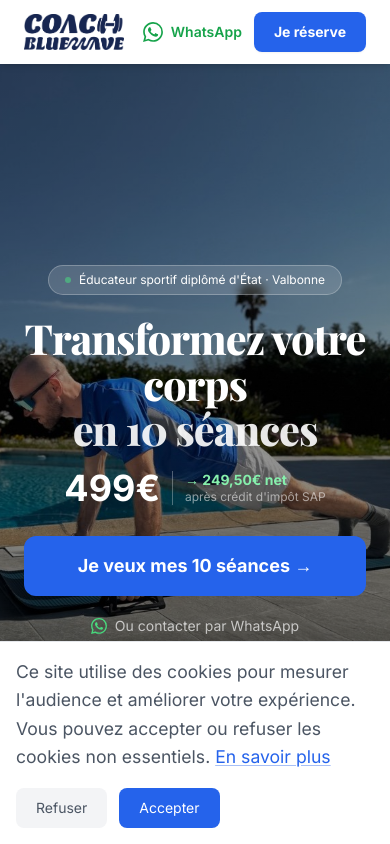
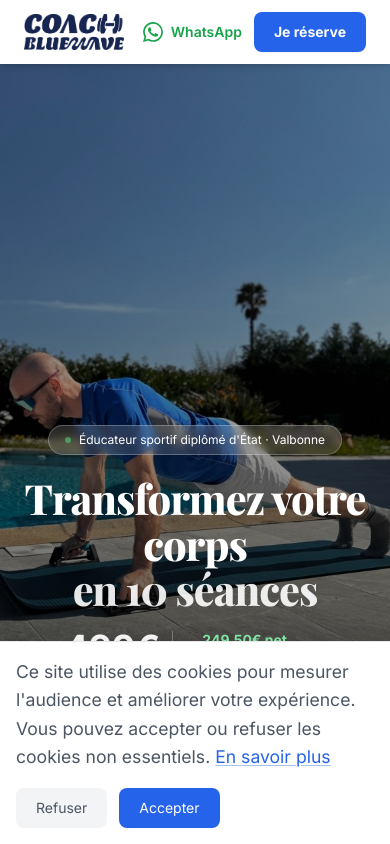
Before and after one commit to Unvodka/Coaching-and-Sport, a Next.js app: page /decouverte in a window 390 px wide. Shown: the top 844 px of the page. Built offline with nearby package versions, Linux system fonts and the light colour scheme; no server answers.

Commit message:
fix: hero - align content to bottom on mobile, adjust image focal point

```diff
--- a/app/decouverte/LandingPageClient.tsx
+++ b/app/decouverte/LandingPageClient.tsx
@@ -181,19 +181,18 @@ export default function LandingPageClient() {
       </div>
 
       {/* ── Hero ─────────────────────────────────────────────────── */}
-      <section className="relative min-h-screen flex items-center justify-center overflow-hidden pt-16">
+      <section className="relative min-h-screen flex items-end md:items-center justify-center overflow-hidden pt-16">
         <Image
           src="/images/arnaud-pushup-pool.jpg"
           alt="Arnaud Chevallier coach sportif Valbonne"
           fill
-          className="object-cover object-[center_55%]"
+          className="object-cover object-[center_40%]"
           priority
           quality={90}
         />
-        {/* Gradient plus doux en bas pour lisibilité */}
-        <div className="absolute inset-0 bg-gradient-to-b from-black/50 via-black/40 to-black/75" />
+        <div className="absolute inset-0 bg-gradient-to-b from-black/30 via-black/40 to-black/80" />
 
-        <div className="relative z-10 text-center text-white px-6 max-w-2xl mx-auto py-12">
+        <div className="relative z-10 text-center text-white px-6 max-w-2xl mx-auto pb-10 md:py-12">
 
           {/* Badge */}
           <div className="inline-flex items-center gap-2 bg-white/15 backdrop-blur-sm border border-white/25 rounded-full px-4 py-1.5 text-xs font-medium mb-5 md:text-sm md:mb-6">
```
